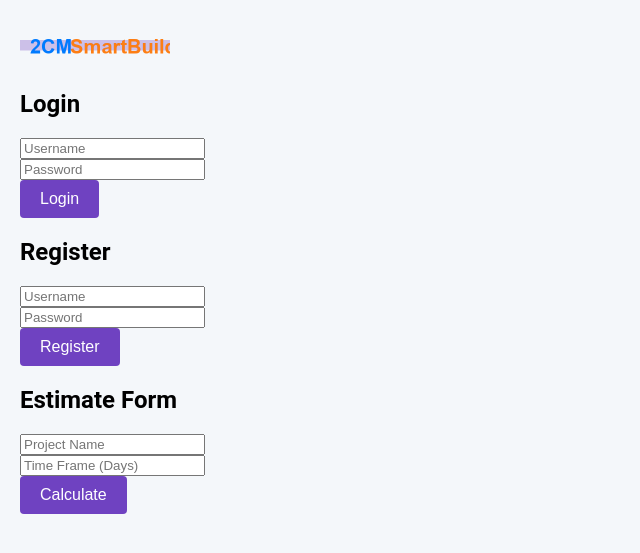
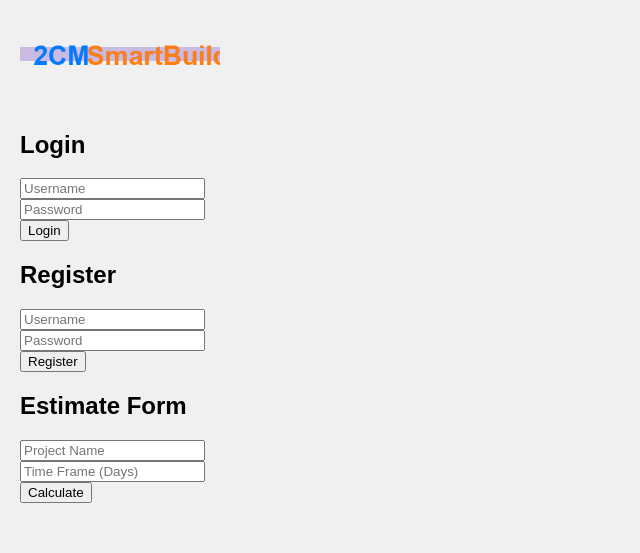
Before and after one commit to MihaiLazarovici/2cm-smartbuild, a Flask app: page /login in a window 1280 px wide. Shown: the top 553 px of the page, without its empty margins (0-640 px from the left). Run offline with Flask 3, Linux system fonts and the light colour scheme; parts of the project's set-up code (start-up, migrations or seed data) failed here and were passed over.

Commit message:
Add style.css

```diff
--- a/static/css/style.css
+++ b/static/css/style.css
@@ -1,107 +1,29 @@
 body {
-    font-family: 'Roboto', sans-serif;
-    margin: 0;
-    padding: 20px;
-    background-color: #f4f7fa;
-}
-.container {
-    width: 80%;
-    margin: 0 auto;
-    padding: 20px;
-    background-color: rgba(255, 255, 255, 0.95); /* Slightly opaque white for readability */
-    border-radius: 8px;
-    box-shadow: 0 2px 8px rgba(0, 0, 0, 0.1);
-    position: relative;
-    z-index: 1; /* Ensure content is above watermark */
+    font-family: Arial, sans-serif;
+    margin: 20px;
+    background-color: #f0f0f0;
 }
 .logo {
-    display: block;
-    width: 150px;
-    height: auto;
+    max-width: 200px;
     margin-bottom: 20px;
 }
-h1 {
-    color: #333;
-    font-size: 24px;
-    margin-bottom: 20px;
-}
-.form-group {
-    margin-bottom: 15px;
-}
-.form-group label {
-    display: inline-block;
-    width: 200px;
-    font-weight: bold;
-    color: #555;
-}
-.form-group input, .form-group select {
-    padding: 8px;
-    width: 150px;
-    border: 1px solid #ddd;
-    border-radius: 4px;
-}
-button {
-    background-color: #6f42c1; /* Violet */
-    color: white;
-    padding: 10px 20px;
-    border: none;
-    border-radius: 4px;
-    cursor: pointer;
-    font-size: 16px;
-}
-button:hover {
-    background-color: #5a32a3;
+form div {
+    margin: 10px 0;
 }
 table {
     width: 100%;
     border-collapse: collapse;
-    margin-top: 20px;
+    margin: 20px 0;
 }
 th, td {
     border: 1px solid #ddd;
-    padding: 10px;
-    text-align: center;
+    padding: 8px;
+    text-align: left;
 }
 th {
-    background-color: #6f42c1;
-    color: white;
-}
-tr:nth-child(even) {
-    background-color: #f9f9f9;
+    background-color: #f2f2f2;
 }
 .chart {
-    margin-top: 20px;
-    max-width: 600px;
+    max-width: 400px;
+    margin: 20px 0;
 }
-a {
-    color: #007bff;
-    text-decoration: none;
-}
-a:hover {
-    text-decoration: underline;
-}
-/* Background Watermark for Logged-in Users */
-body.logged-in {
-    position: relative;
-    background-color: #f4f7fa;
-}
-body.logged-in::before {
-    content: '';
-    position: fixed;
-    top: 0;
-    left: 0;
-    width: 100%;
-    height: 100%;
-    background-image: url('/static/images/logo.png');
-    background-repeat: repeat;
-    background-size: 200px; /* Smaller watermark */
-    opacity: 0.05; /* Fainter watermark */
-    z-index: -1; /* Behind content */
-}
-#progressForm {
-    margin-top: 20px;
-}
-#maxSimultaneousWorkers {
-    font-weight: bold;
-    color: #333;
-}
```
